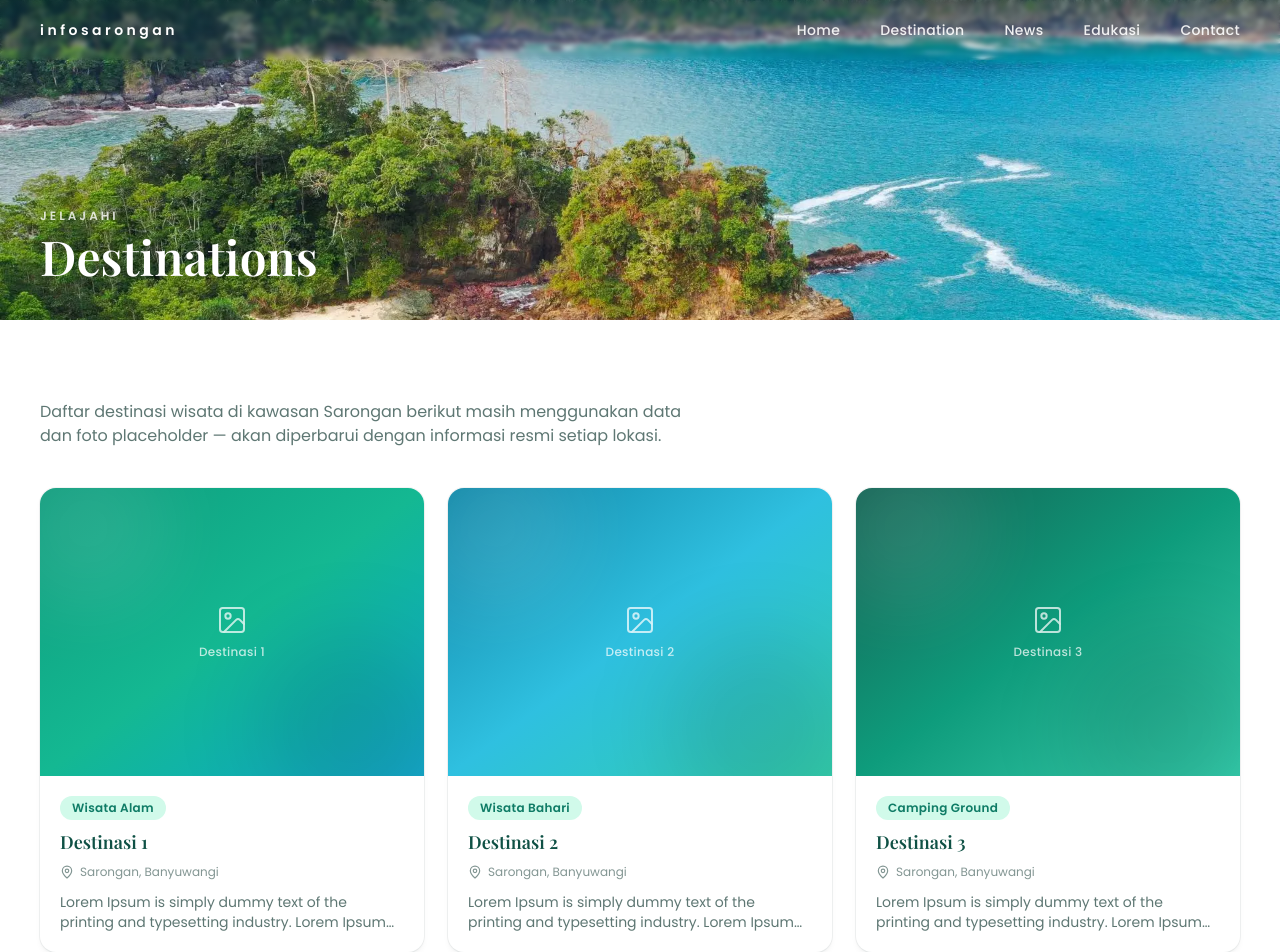
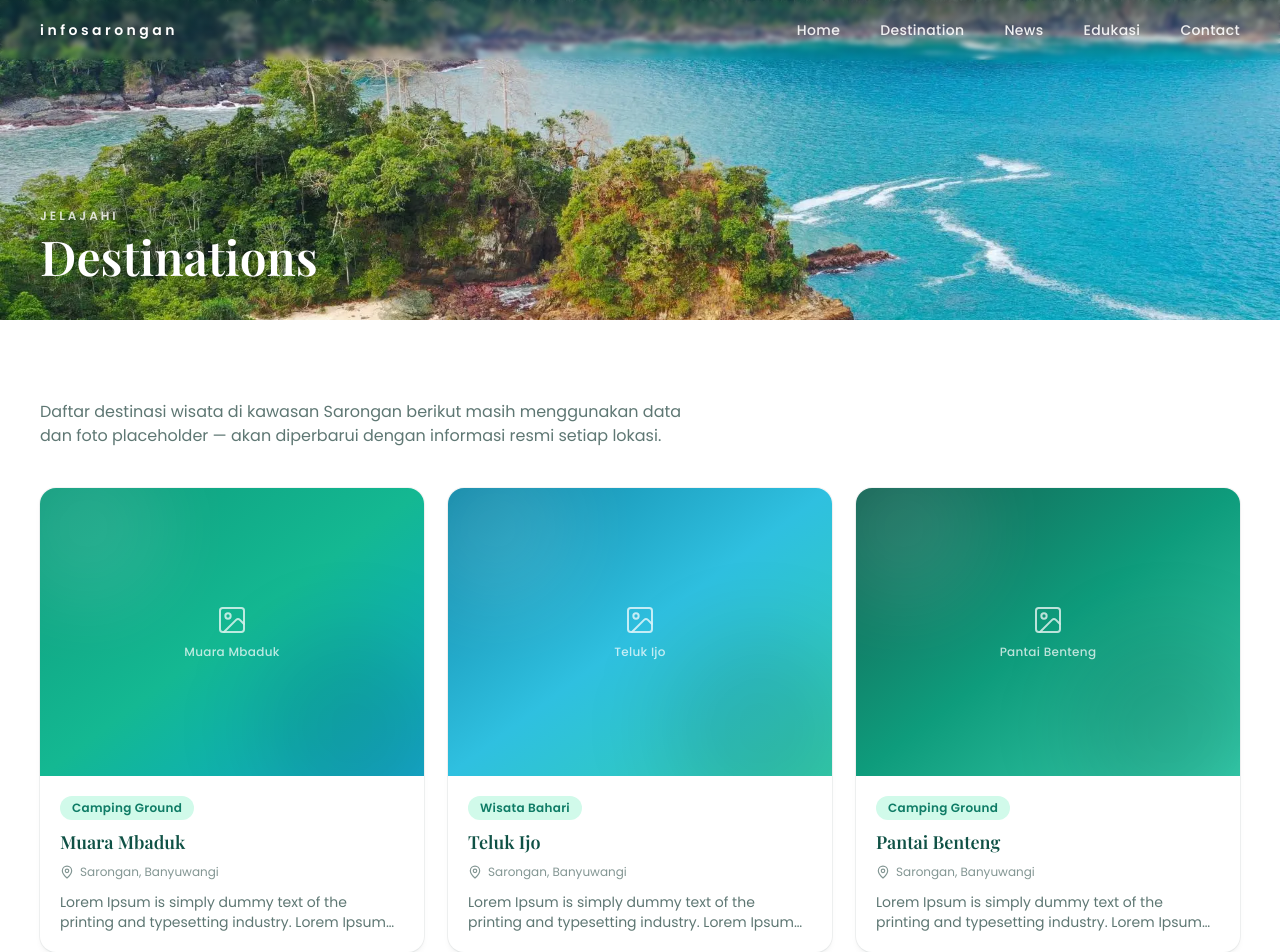
Before and after one commit to kkarimaz/sarongan_geowisata_web, a Vue app: page /destination in a window 1280 px wide. Shown: the top 952 px of the page. Built offline with nearby package versions, Linux system fonts and the light colour scheme; a web font is replaced by a local one.

Commit message:
content: rename destination placeholders to real location names
destinasi-1..3 now use their real names (Muara Mbaduk, Teluk Ijo,
Pantai Benteng) and corrected categories instead of "Destinasi N".

```diff
--- a/src/data/destinations.js
+++ b/src/data/destinations.js
@@ -7,8 +7,8 @@ const loremLong = `${loremShort} It was popularised in the 1960s with the releas
 export const destinations = [
   {
     slug: 'destinasi-1',
-    name: 'Destinasi 1',
-    category: 'Wisata Alam',
+    name: 'Muara Mbaduk',
+    category: 'Camping Ground',
     location: 'Sarongan, Banyuwangi',
     excerpt: loremShort,
     description: loremLong,
@@ -16,7 +16,7 @@ export const destinations = [
   },
   {
     slug: 'destinasi-2',
-    name: 'Destinasi 2',
+    name: 'Teluk Ijo',
     category: 'Wisata Bahari',
     location: 'Sarongan, Banyuwangi',
     excerpt: loremShort,
@@ -25,7 +25,7 @@ export const destinations = [
   },
   {
     slug: 'destinasi-3',
-    name: 'Destinasi 3',
+    name: 'Pantai Benteng',
     category: 'Camping Ground',
     location: 'Sarongan, Banyuwangi',
     excerpt: loremShort,
```
